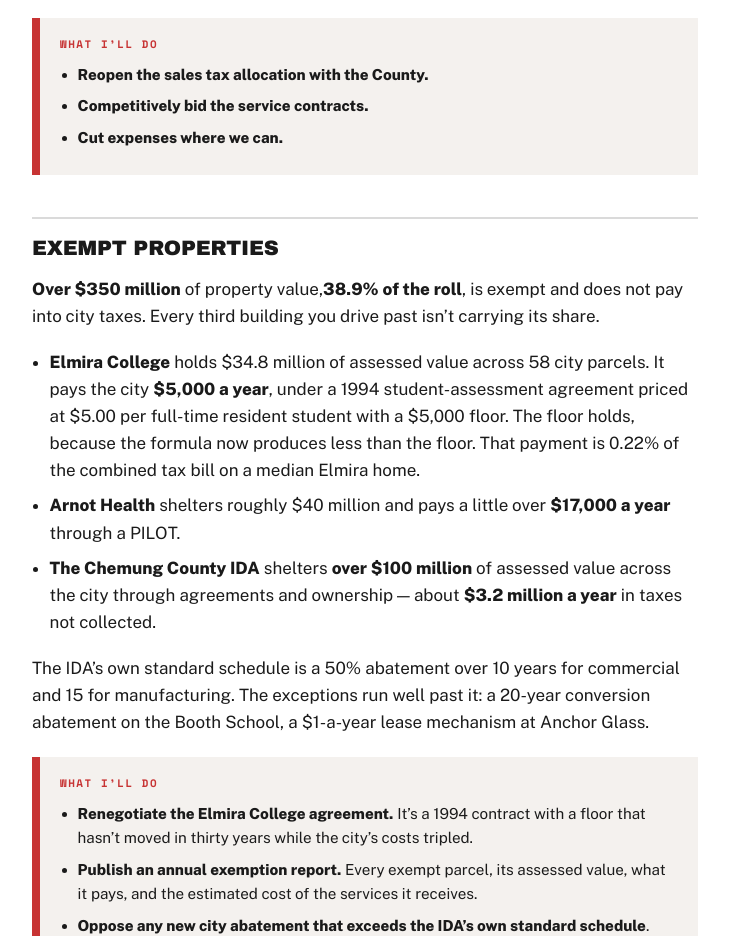
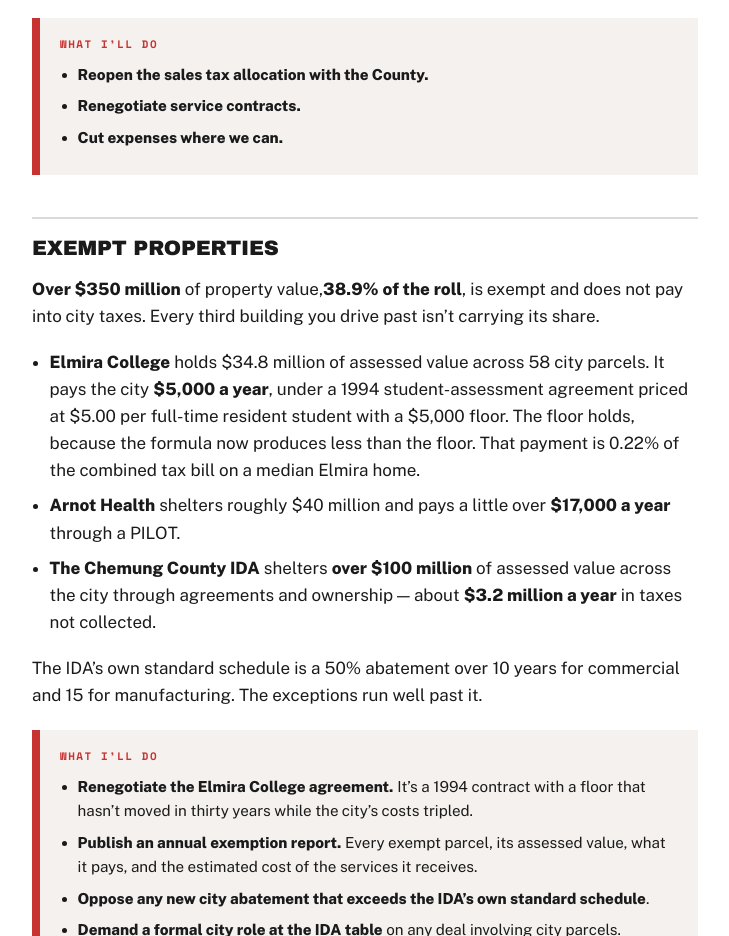
Before and after one commit to booth4mayor/Campaign_site, a plain HTML site: page issues.html in a window 1280 px wide. Shown: the part 1673-2609 px from the top of the page, without its empty margins (96-825 px from the left). Drawn offline with nearby package versions, Linux system fonts and the light colour scheme.

Commit message:
Revise service contract actions and clean up text
Updated action items and removed redundant text.

```diff
--- a/issues.html
+++ b/issues.html
@@ -617,7 +617,7 @@ table.dtable td.good{color:#1F6F3D}
             <h4>What I&rsquo;ll do</h4>
             <ul>
               <li><strong>Reopen the sales tax allocation with the County.</strong> </li>
-              <li><strong>Competitively bid the service contracts.</strong> </li>
+              <li><strong>Renegotiate service contracts.</strong> </li>
 	      <li><strong>Cut expenses where we can.</strong> </li>
                           </ul>
           </div>
@@ -634,7 +634,7 @@ table.dtable td.good{color:#1F6F3D}
             <li><strong>The Chemung County IDA</strong> shelters <strong>over $100 million</strong> of assessed value across the city through agreements and ownership &mdash; about <strong>$3.2 million a year</strong> in taxes not collected.</li>
           </ul>
 
-          <p>The IDA&rsquo;s own standard schedule is a 50% abatement over 10 years for commercial and 15 for manufacturing. The exceptions run well past it: a 20-year conversion abatement on the Booth School, a $1-a-year lease mechanism at Anchor Glass.</p>
+          <p>The IDA&rsquo;s own standard schedule is a 50% abatement over 10 years for commercial and 15 for manufacturing. The exceptions run well past it.</p>
 
 
           <div class="willdo">
```
